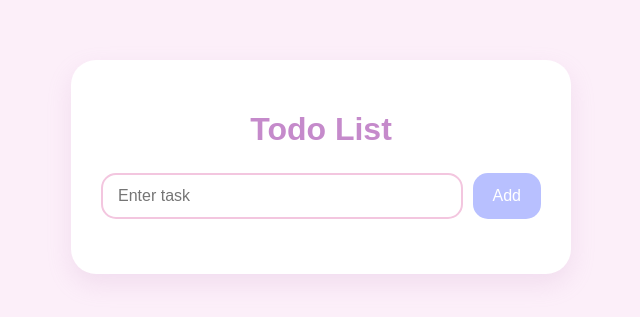
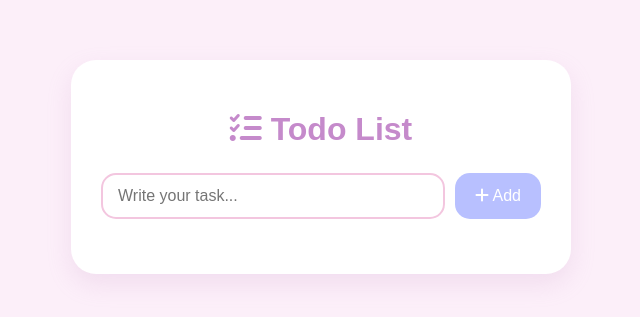
Before and after one commit to Yin-Yew/server-workshop, a website: page public/index.html in a window 1280 px wide. Shown: the part 233-550 px from the top of the page, without its empty margins (319-959 px from the left). Drawn offline with Linux system fonts and the light colour scheme; no server answers.

Commit message:
Update index.html

```diff
--- a/public/index.html
+++ b/public/index.html
@@ -7,6 +7,8 @@
 
 <link rel="stylesheet" href="style.css">
 
+<link rel="stylesheet" href="https://cdnjs.cloudflare.com/ajax/libs/font-awesome/6.5.1/css/all.min.css">
+
 </head>
 
 
@@ -15,25 +17,39 @@
 
 <div class="container">
 
-    <h1>Todo List</h1>
+
+<h1>
+<i class="fa-solid fa-list-check"></i>
+Todo List
+</h1>
+
 
 
 <div class="input-area">
 
+
 <input
 type="text"
-            id="taskInput"
-            placeholder="Enter task"
+id="task-input"
+placeholder="Write your task..."
 >
 
-        <button onclick="addTask()">
+
+<button id="add-btn">
+
+<i class="fa-solid fa-plus"></i>
+
 Add
+
 </button>
+
 
 </div>
 
 
-    <ul id="taskList"></ul>
+
+<ul id="task-list"></ul>
+
 
 
 </div>
```
Lines whose indentation alone changed are shown as unchanged.
